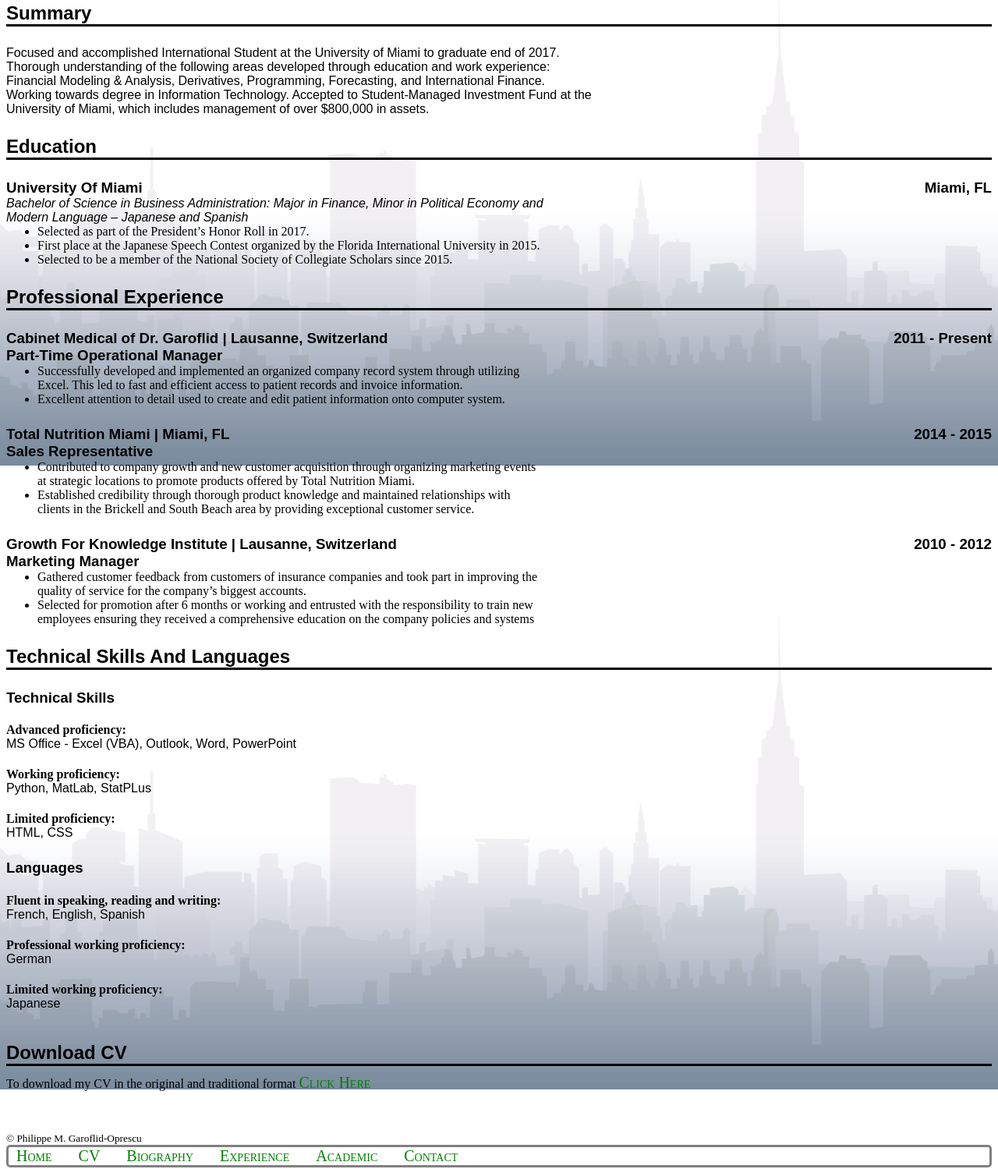
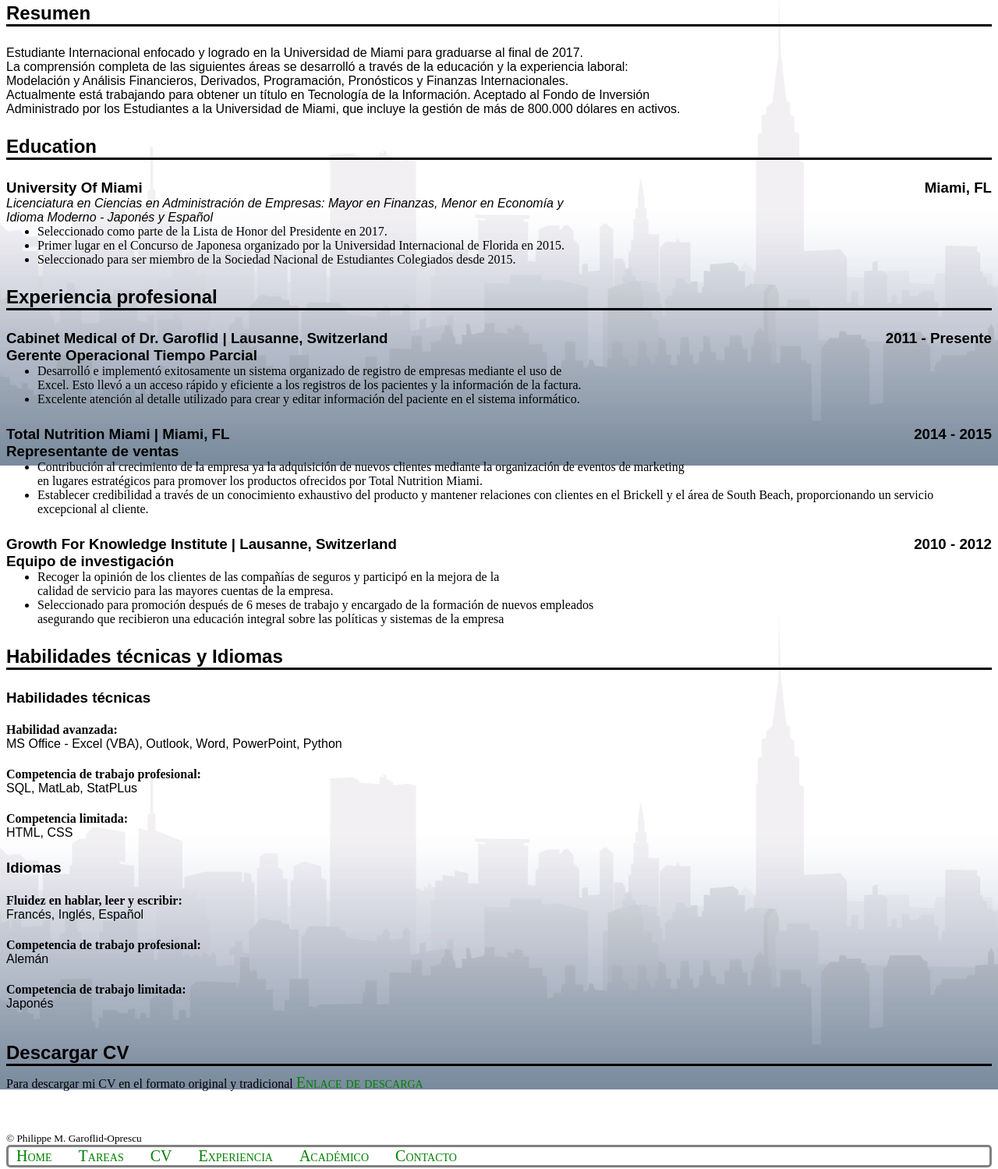
Before and after one commit to philippegaroflid/philippegaroflid.github.io, a plain HTML site: page cvspa.html in a window 1280 px wide. Shown: the part 203-1702 px from the top of the page at 78% size. Drawn offline with Linux system fonts and the light colour scheme.

Commit message:
cv and contact in spanish

```diff
--- a/cvspa.html
+++ b/cvspa.html
@@ -64,12 +64,12 @@
 <header>
 	<h1>Philippe M. Garoflid-Oprescu</h1>
 	<nav>
-		<a href="home.html">Home</a>
-    	<a href="cv.html">CV</a>
-    	<a href="bio.html">Biography</a>
-    	<a href="workexperience.html">Experience</a>
-    	<a href="academic3.html">Academic</a>
-    	<a href="contact.html">Contact</a>
+		<a href="index.html">Home</a>
+		<a href="homeworkspa">Tareas</a>
+    	<a href="cvspa.html">CV</a>
+    	<a href="workexperiencespa.html">Experiencia</a>
+    	<a href="academicspa.html">Académico</a>
+    	<a href="contactspa.html">Contacto</a>
   	</nav>
 </header>
 
@@ -78,8 +78,12 @@
 <h2 class="special"> Curriculum Vitae </h2>
 
 
-<h2> Summary </h2>
-<p> Focused and accomplished International Student at the University of Miami to graduate end of 2017. <br> Thorough understanding of the following areas developed through education and work experience: <br> Financial Modeling & Analysis, Derivatives, Programming, Forecasting, and International Finance. <br> Working towards degree in Information Technology. Accepted to Student-Managed Investment Fund at the <br> University of Miami, which includes management of over $800,000 in assets. </p>
+<h2> Resumen </h2>
+<p> Estudiante Internacional enfocado y logrado en la Universidad de Miami para graduarse al final de 2017.
+<br> La comprensión completa de las siguientes áreas se desarrolló a través de la educación y la experiencia laboral:
+<br> Modelación y Análisis Financieros, Derivados, Programación, Pronósticos y Finanzas Internacionales.
+<br> Actualmente está trabajando para obtener un título en Tecnología de la Información. Aceptado al Fondo de Inversión
+<br> Administrado por los Estudiantes a la Universidad de Miami, que incluye la gestión de más de 800.000 dólares en activos. </p>
 
 <h2> Education </h2>
 
@@ -88,29 +92,31 @@
 <div class="pull-right">Miami, FL</div>
 </h3>
 
-<p class="clear"> <i> Bachelor of Science in Business Administration: Major in Finance, Minor in Political Economy and <br> Modern Language – Japanese and Spanish </i> </p>
+<p class = "clear"> <i> Licenciatura en Ciencias en Administración de Empresas: Mayor en Finanzas, Menor en Economía y <br> Idioma Moderno - Japonés y Español </i></p>
 
 <ul>
-				<li>Selected as part of the President’s Honor Roll in 2017.</li>
-				<li>First place at the Japanese Speech Contest organized by the Florida International University in 2015.</li>
-				<li>Selected to be a member of the National Society of Collegiate Scholars since 2015.</li>
-			</ul>
+<li> Seleccionado como parte de la Lista de Honor del Presidente en 2017. </li>
+<li> Primer lugar en el Concurso de Japonesa organizado por la Universidad Internacional de Florida en 2015. </li>
+<li> Seleccionado para ser miembro de la Sociedad Nacional de Estudiantes Colegiados desde 2015. </li>
+</ul>
 
 
 
-<h2> Professional Experience </h2>
+<h2> Experiencia profesional </ h2>
 
 <h3>
 
 <div class="pull-left">Cabinet Medical of Dr. Garoflid | Lausanne, Switzerland </div>
-<div class="pull-right"> 2011 - Present </div>
-<br> Part-Time Operational Manager
+<div class="pull-right"> 2011 - Presente </div>
+<br> Gerente Operacional Tiempo Parcial
+
 </h3>
 
 
 <ul>
-				<li>Successfully developed and implemented an organized company record system through utilizing <br> Excel. This led to fast and efficient access to patient records and invoice information. </li>
-				<li>Excellent attention to detail used to create and edit patient information onto computer system.</li>
+<li> Desarrolló e implementó exitosamente un sistema organizado de registro de empresas mediante el uso de <br>
+Excel. Esto llevó a un acceso rápido y eficiente a los registros de los pacientes y la información de la factura. </li>
+<li> Excelente atención al detalle utilizado para crear y editar información del paciente en el sistema informático. </li>
 </ul>
 
 
@@ -120,12 +126,14 @@
 <div class="pull-right"> 2014 - 2015 </div>
 
 
-<br> Sales Representative </h3>
+<br> Representante de ventas </h3>
 
 
 <ul>
-<li> Contributed to company growth and new customer acquisition through organizing marketing events <br> at strategic locations to promote products offered by Total Nutrition Miami.</li>
-<li>Established credibility through thorough product knowledge and maintained relationships with <br> clients in the Brickell and South Beach area by providing exceptional customer service. </li>
+<li> Contribución al crecimiento de la empresa ya la adquisición de nuevos clientes mediante la organización de eventos de marketing <br>
+en lugares estratégicos para promover los productos ofrecidos por Total Nutrition Miami. </li>
+<li> Establecer credibilidad a través de un conocimiento exhaustivo del producto y mantener relaciones con
+clientes en el Brickell y el área de South Beach, proporcionando un servicio excepcional al cliente. </li>
 </ul>
 
 
@@ -135,11 +143,13 @@
 
 
 
-<br> Marketing Manager </h3>
+<br> Equipo de investigación </h3>
 
 <ul>
-<li> Gathered customer feedback from customers of insurance companies and took part in improving the <br> quality of service for the company’s biggest accounts. </li>
-<li> Selected for promotion after 6 months or working and entrusted with the responsibility to train new <br> employees ensuring they received a comprehensive education on the company policies and systems </li>
+<li> Recoger la opinión de los clientes de las compañías de seguros y participó en la mejora de la <br>
+calidad de servicio para las mayores cuentas de la empresa. </ li>
+<li> Seleccionado para promoción después de 6 meses de trabajo y encargado de la formación de nuevos empleados
+<br> asegurando que recibieron una educación integral sobre las políticas y sistemas de la empresa </ li>
 </ul>
 
 
@@ -147,42 +157,41 @@
 
 
 
-<h2> Technical Skills And Languages</h2>
+<h2> Habilidades técnicas y Idiomas </h2>
 
 
+<h3> Habilidades técnicas </h3>
 
-<h3> Technical Skills </h3>
+<h4> Habilidad avanzada: </h4>
+<p> MS Office - Excel (VBA), Outlook, Word, PowerPoint, Python </p>
 
-<h4> Advanced proficiency: </h4>
-<p> MS Office - Excel (VBA), Outlook, Word, PowerPoint </p>
+<h4> Competencia de trabajo profesional: </h4>
+<p> SQL, MatLab, StatPLus </p>
 
-<h4> Working proficiency: </h4>
-<p> Python, MatLab, StatPLus </p>
-
-<h4> Limited proficiency: </h4>
+<h4> Competencia limitada: </h4>
 <p> HTML, CSS </p>
 
 
 
 
 
-<h3> Languages </h3>
-<h4>Fluent in speaking, reading and writing: </h4>
-<p> French, English, Spanish </p>
+<h3> Idiomas </h3>
+<h4> Fluidez en hablar, leer y escribir: </h4>
+<p> Francés, Inglés, Español </p>
 
-<h4> Professional working proficiency: </h4>
-<p> German </p>
+<h4> Competencia de trabajo profesional: </h4>
+<p> Alemán </p>
 
-<h4> Limited working proficiency: </h4>
-<p> Japanese </p>
+<h4> Competencia de trabajo limitada: </h4>
+<p> Japonés </p>
 
 
 
 
-<h2 class="difftitle"> Download CV </h2>
+<h2 class="difftitle"> Descargar CV </h2>
 
-<div class="linkcv"> To download my CV in the original and traditional format
-<a href="cv.docx"> Click Here </a> </div>
+<div class="linkcv"> Para descargar mi CV en el formato original y tradicional
+<a href="cv.docx"> Enlace de descarga</a> </div>
 
 
 
@@ -192,13 +201,13 @@
 
     	<small>&copy; Philippe M. Garoflid-Oprescu</small>
 
-    	<nav>
-			<a href="home.html">Home</a>
-    		<a href="cv.html">CV</a>
-    		<a href="bio.html">Biography</a>
-    		<a href="workexperience.html">Experience</a>
-    		<a href="academic3.html">Academic</a>
-    		<a href="contact.html">Contact</a>
-  		</nav>
+    <nav>
+		<a href="index.html">Home</a>
+		<a href="homeworkspa">Tareas</a>
+    	<a href="cvspa.html">CV</a>
+    	<a href="workexperiencespa.html">Experiencia</a>
+    	<a href="academicspa.html">Académico</a>
+    	<a href="contactspa.html">Contacto</a>
+  	</nav>
 
     </footer>
```
Also changed, not shown: academicspa.html (+4 -4 lines), contactspa.html (+17 -18 lines), index.html (+4 -4 lines), workexperiencespa.html (+6 -6 lines).
